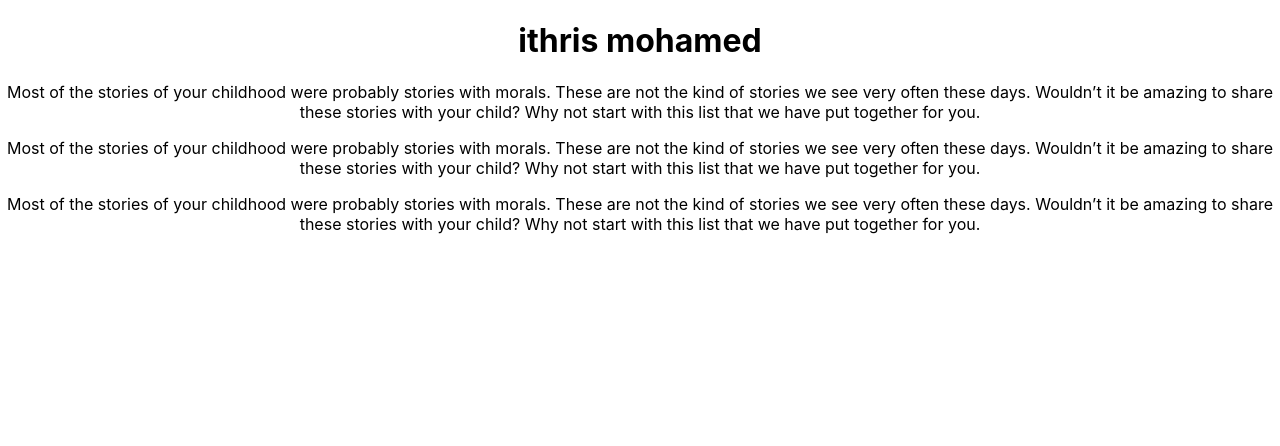
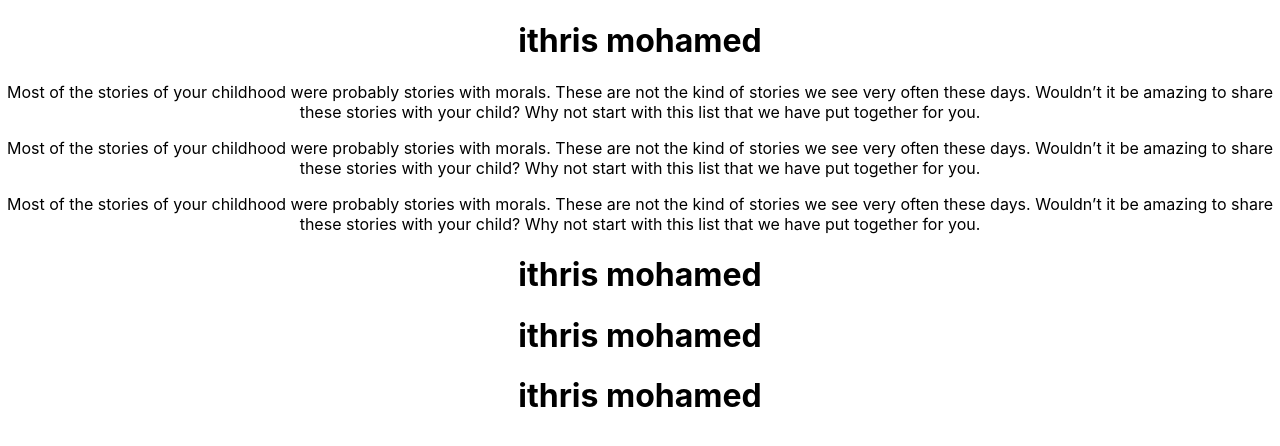
Before and after one commit to netcomithris/my-first-project, a React (Create React App) app: page / in a window 1280 px wide. Shown: the top 446 px of the page. Built offline with nearby package versions, Linux system fonts and the light colour scheme.

Commit message:
new update app.js

```diff
--- a/src/App.js
+++ b/src/App.js
@@ -8,6 +8,10 @@ function App() {
       <p>Most of the stories of your childhood were probably stories with morals. These are not the kind of stories we see very often these days. Wouldn’t it be amazing to share these stories with your child? Why not start with this list that we have put together for you.</p>
       <p>Most of the stories of your childhood were probably stories with morals. These are not the kind of stories we see very often these days. Wouldn’t it be amazing to share these stories with your child? Why not start with this list that we have put together for you.</p>
       <p>Most of the stories of your childhood were probably stories with morals. These are not the kind of stories we see very often these days. Wouldn’t it be amazing to share these stories with your child? Why not start with this list that we have put together for you.</p>
+      <h1>ithris mohamed</h1>
+      <h1>ithris mohamed</h1>
+      <h1>ithris mohamed</h1>
+
     </div>
   );
 }
```
